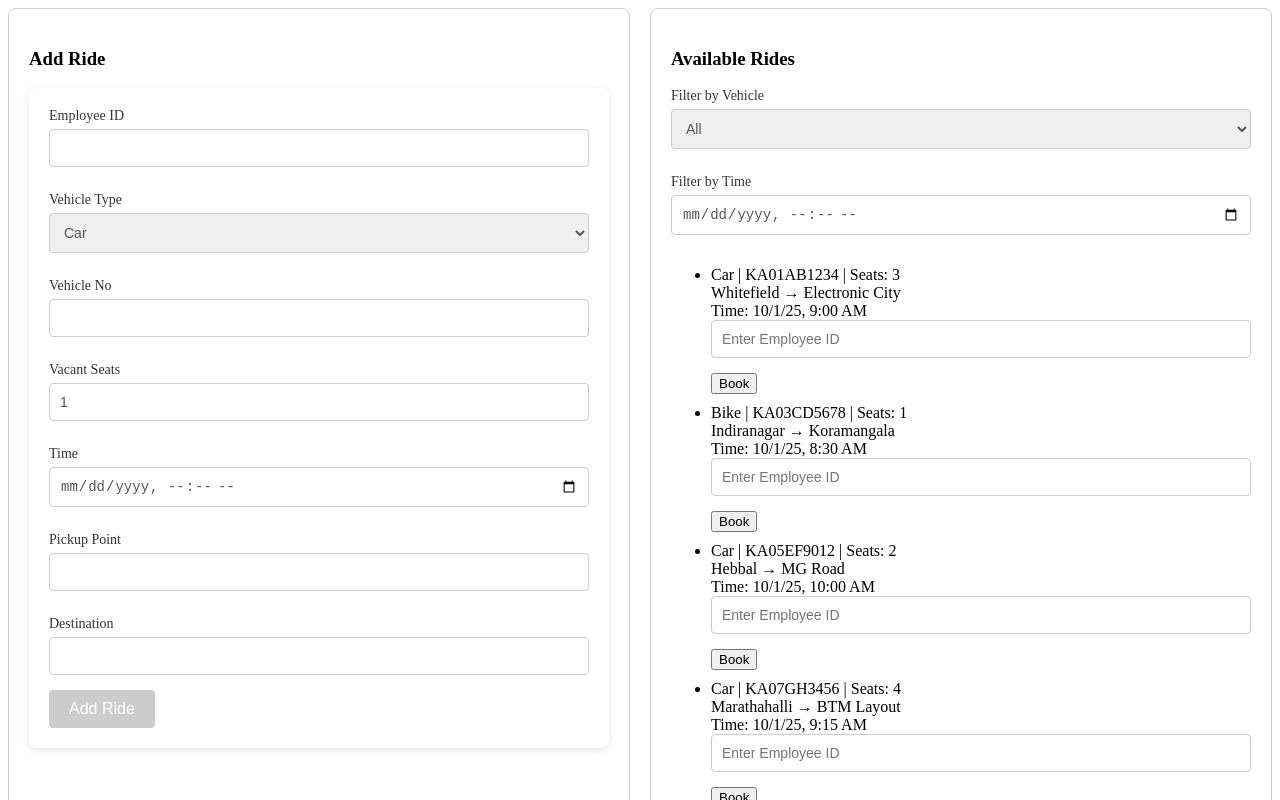
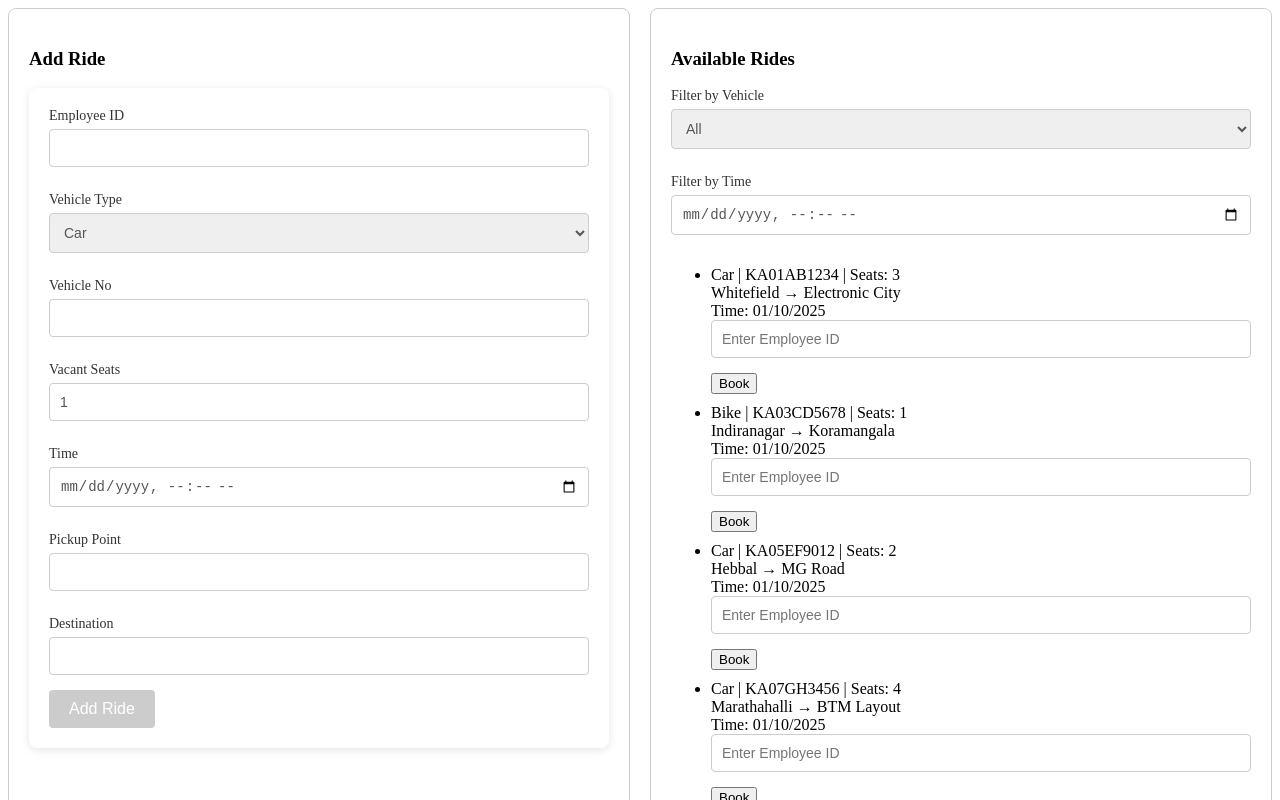
Before and after one commit to amiticot/transport-facility, an Angular app: page / in a window 1280 px wide. Shown: the top 800 px of the page. Built offline with nearby package versions, Linux system fonts and the light colour scheme.

Commit message:
change date format in ride list display

```diff
--- a/src/app/transport-management/ride-list/ride-list.component.html
+++ b/src/app/transport-management/ride-list/ride-list.component.html
@@ -17,7 +17,7 @@
         <br />
         {{ ride.pickupPoint }} → {{ ride.destination }}
         <br />
-        Time: {{ ride.time | date:'short' }}
+        Time: {{ ride.time | date: 'dd/MM/yyyy' }}
         <br />
         <app-book-ride [rideId]="ride.rideId"></app-book-ride>
     </li>
```
